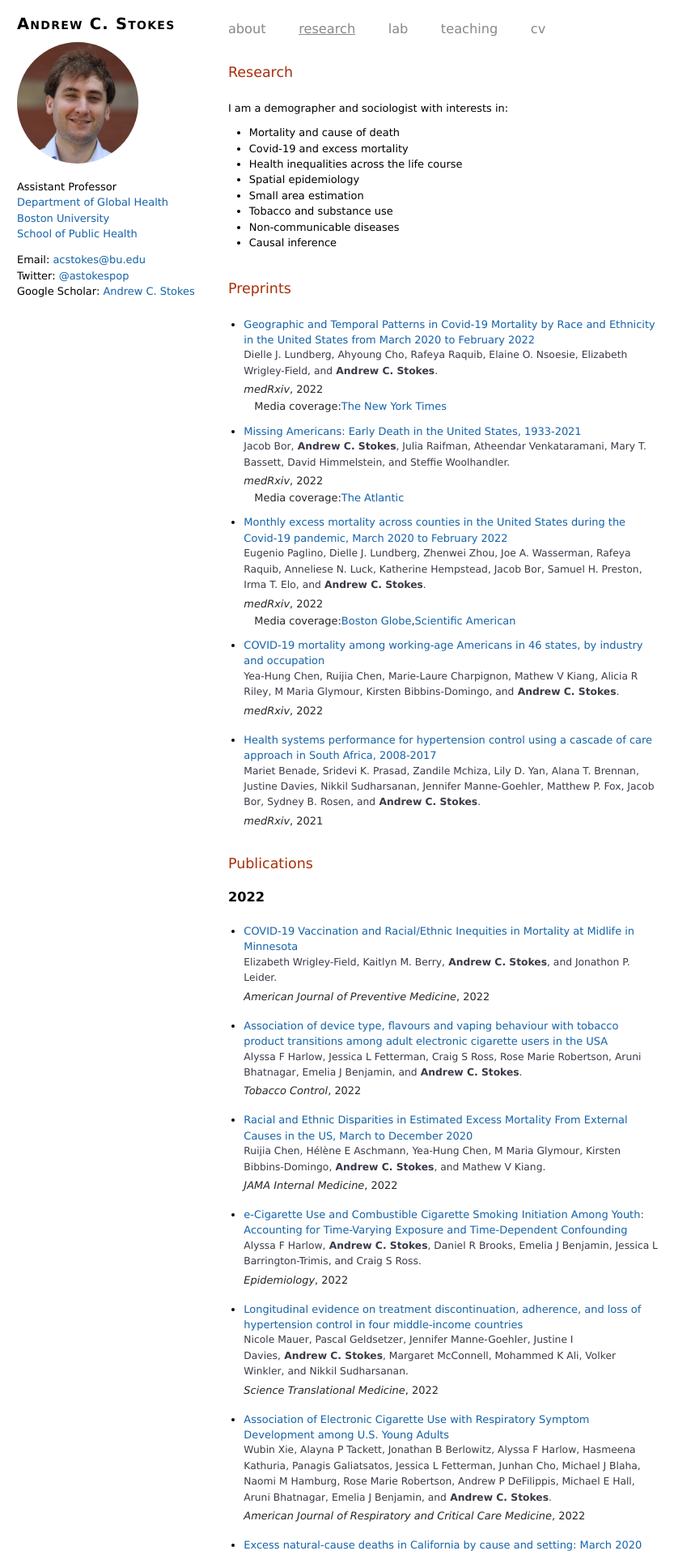
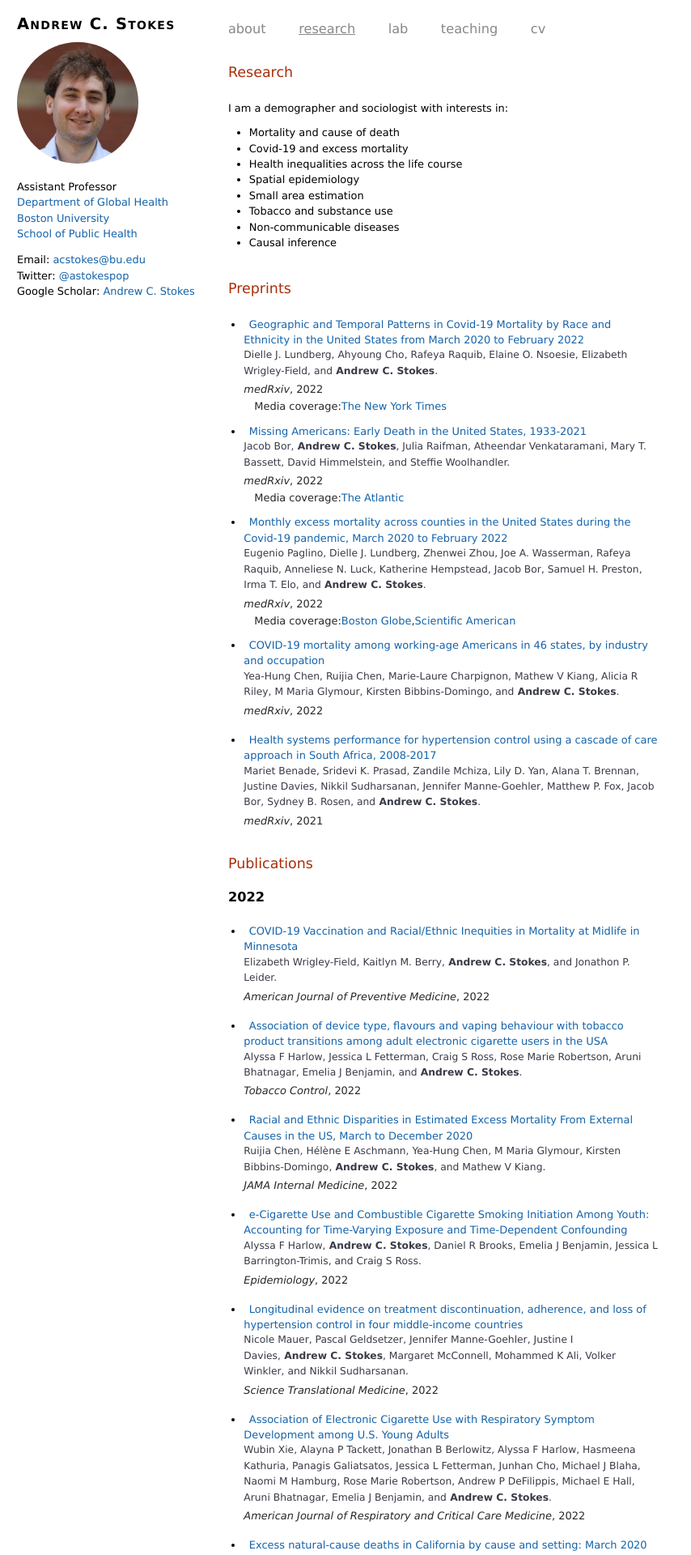
Before and after one commit to Aykerimm/andrew-profile, a Jekyll site: the page built from researches.html, in a window 1280 px wide. Shown: the top 1920 px of the page at 81% size, without its empty margins (0-854 px from the left). Built offline with Jekyll 4.4.1, drawn with Linux system fonts in a browser that asks for light colours.

Commit message:
added margin

```diff
--- a/_sass/researches.scss
+++ b/_sass/researches.scss
@@ -15,7 +15,7 @@
 }
 
 .research__url {
-    margin: 0.5em 0;
+    margin: 0.5em 0.5em;
     text-decoration: none;
     color: #1563AA;
 }
```
